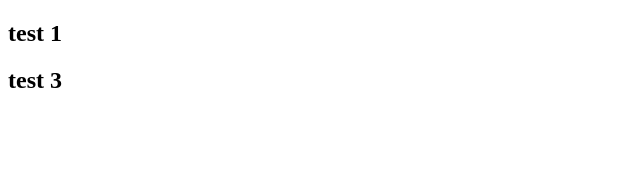
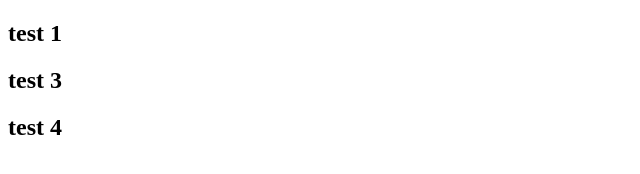
Before and after one commit to sbala25/gitgit2, a plain HTML site: page index.html in a window 1280 px wide. Shown: the full height of the page, 0-640 px from the left. Drawn offline with Linux system fonts and the light colour scheme.

Commit message:
inisial cmt

```diff
--- a/index.html
+++ b/index.html
@@ -8,5 +8,6 @@
 <body>
 <h2>test 1</h2>
 	<h2>test 3</h2>
+	<h2>test 4</h2>
 </body>
 </html>
```
